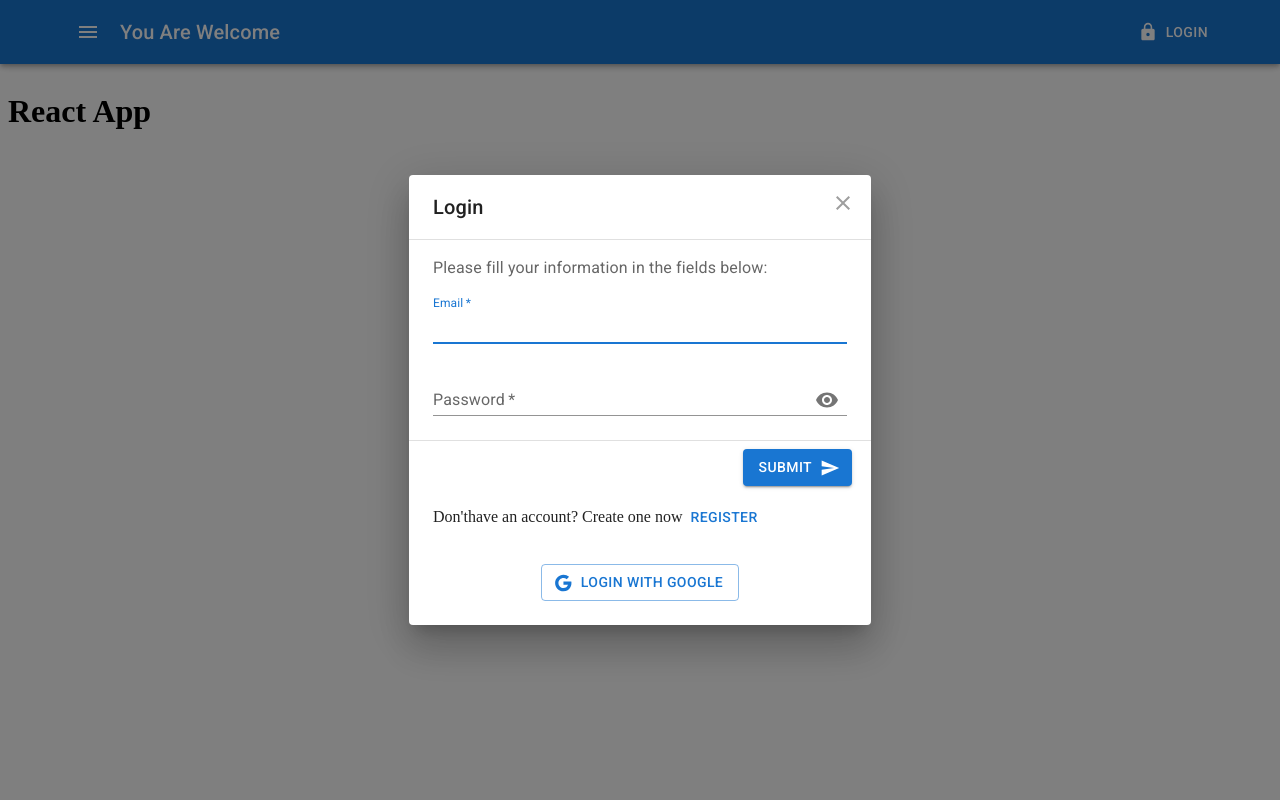
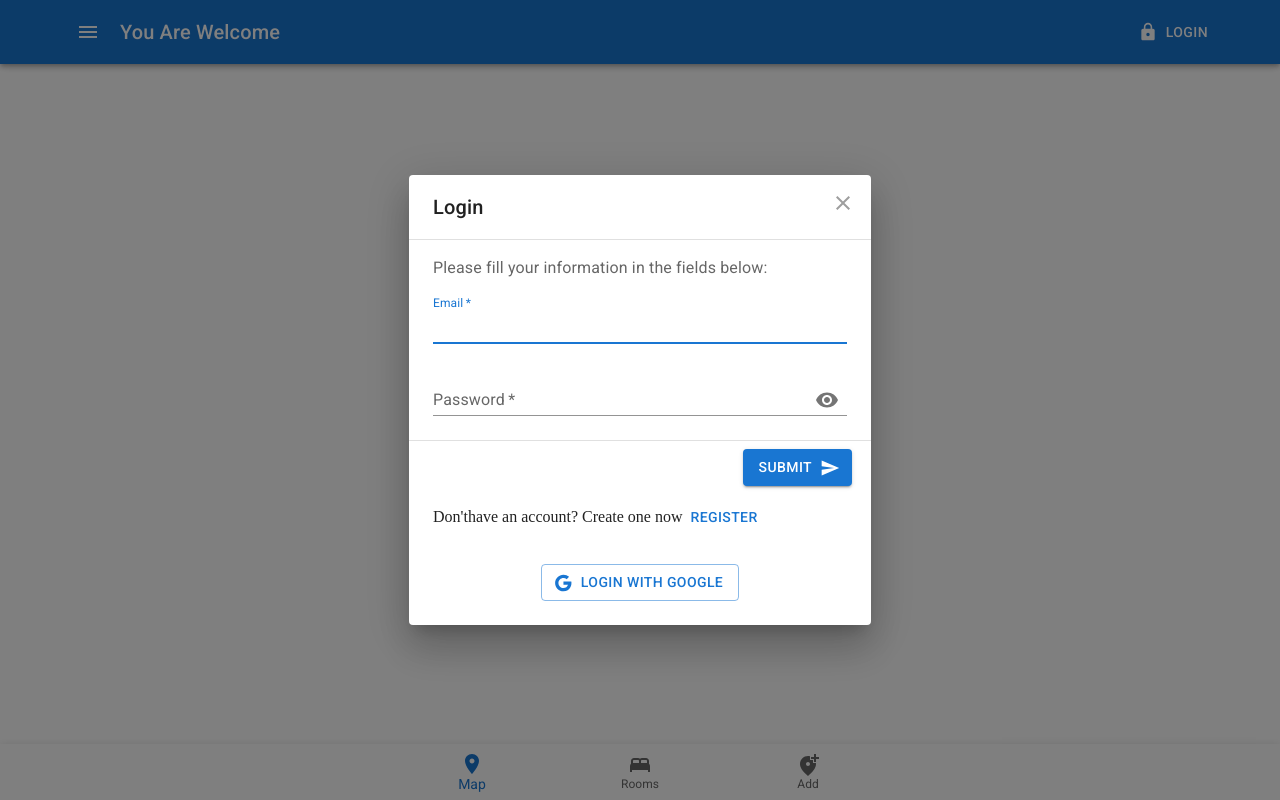
Before and after one commit to Priyanshi662/WanderStay, a React (Vite) app in the folder client/: page / in a window 1280 px wide. Built offline with nearby package versions, Linux system fonts and the light colour scheme; no server answers.

Commit message:
adding bottom navbar

```diff
--- a/client/src/App.jsx
+++ b/client/src/App.jsx
@@ -1,13 +1,18 @@
 import React from "react";
 import Navbar from "./components/Navbar";
 import Login from "./components/user/Login"
+import BottomNav from "./components/BottomNav";
+import Loading from "./components/Loading";
+import Notification from "./components/Notification";
 const App=()=>
 {
     return(
         <>
+        <Loading/>
+        <Notification/>
         <Navbar/>
         <Login/>
-        <h1>React App</h1>
+        <BottomNav/>
         </>
     )
 }
--- /dev/null
+++ b/client/src/components/BottomNav.jsx
@@ -0,0 +1,60 @@
+import {
+    BottomNavigation,
+    BottomNavigationAction,
+    Box,
+    Paper,
+  } from '@mui/material';
+  import { AddLocationAlt, Bed, LocationOn } from '@mui/icons-material';
+  import { useEffect, useRef, useState } from 'react';
+  // import ClusterMap from './map/ClusterMap';
+  // import Rooms from './rooms/Rooms';
+  // import AddRoom from './addRoom/AddRoom';
+  // import Protected from './protected/Protected';
+  // import { useValue } from '../context/ContextProvider';
+
+  const BottomNav = () => {
+    const [value,setValue]=useState(0)
+    // const {
+    //   state: { section },
+    //   dispatch,
+    // } = useValue();
+    // const ref = useRef();
+    // useEffect(() => {
+    //   ref.current.ownerDocument.body.scrollTop = 0;
+    // }, [section]);
+    return (
+      <Box >
+        {/* ref={ref} */}
+        {/* { */}
+         {/* { */}
+          {/* //   0: <ClusterMap />,
+          //   1: <Rooms />,
+          //   2: (
+          //     <Protected>
+          //       <AddRoom />
+          //     </Protected>
+          //   ),
+          // }[section]
+        // } */}
+        <Paper
+          elevation={3}
+          sx={{ position: 'fixed', bottom: 0, left: 0, right: 0, zIndex: 2 }}
+        >
+          <BottomNavigation
+            showLabels
+            value={value}
+            onChange={(e, newValue) =>
+              setValue(newValue)
+              // dispatch({ type: 'UPDATE_SECTION', payload: newValue })
+            }
+          >
+            <BottomNavigationAction label="Map" icon={<LocationOn />} />
+            <BottomNavigationAction label="Rooms" icon={<Bed />} />
+            <BottomNavigationAction label="Add" icon={<AddLocationAlt />} />
+          </BottomNavigation>
+        </Paper>
+      </Box>
+    );
+  };
+
+  export default BottomNav;
```
